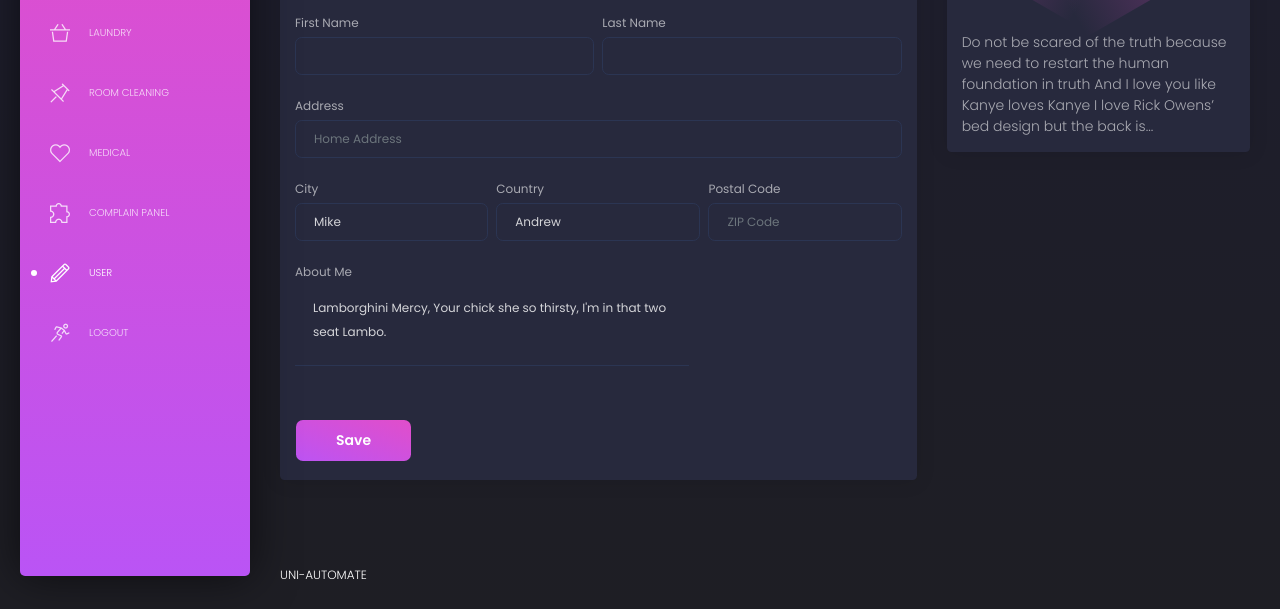
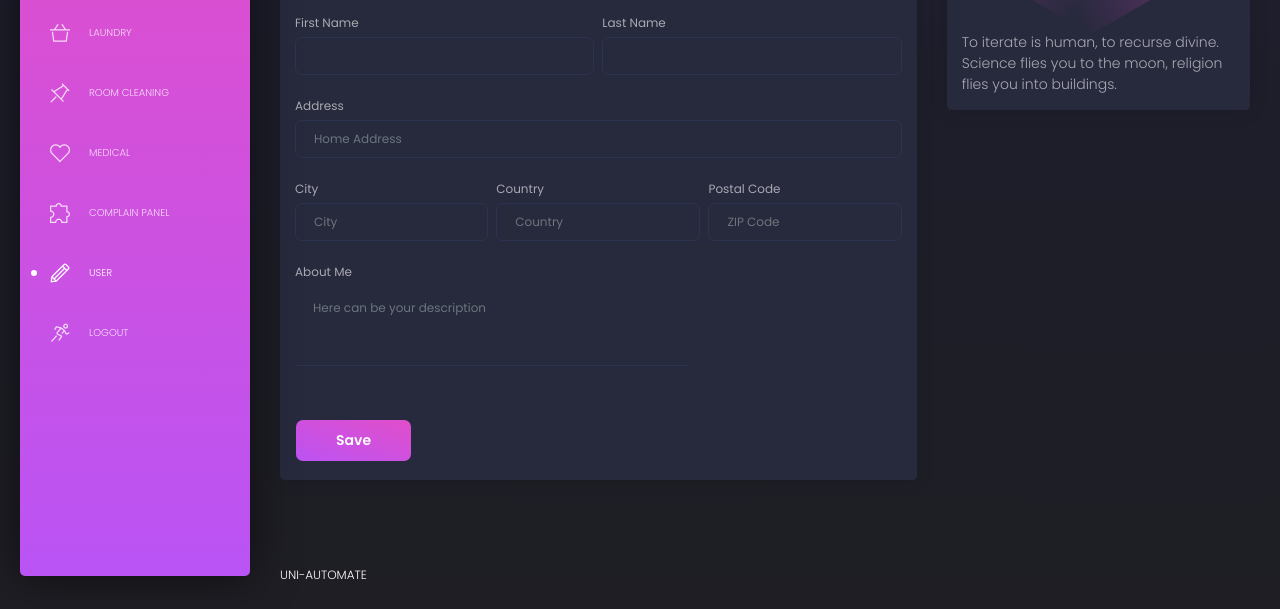
Before and after one commit to hari01584/project__UNIAutoMate__MakeAThon3077, a Django app: page /page-user.html in a window 1280 px wide. Shown: the part 214-823 px from the top of the page. Run offline with Django 3.2, Linux system fonts and the light colour scheme; the visitor is signed in with stand-in values (Sample User, id 1); some libraries are stand-ins or nearby versions.

Commit message:
Modifications to page-user.html

```diff
--- a/core/templates/page-user.html
+++ b/core/templates/page-user.html
@@ -61,13 +61,13 @@
             <div class="col-md-4 pr-md-1">
               <div class="form-group">
                 <label>City</label>
-                <input type="text" class="form-control" placeholder="City" value="Mike">
+                <input type="text" class="form-control" placeholder="City" value="">
               </div>
             </div>
             <div class="col-md-4 px-md-1">
               <div class="form-group">
                 <label>Country</label>
-                <input type="text" class="form-control" placeholder="Country" value="Andrew">
+                <input type="text" class="form-control" placeholder="Country" value="">
               </div>
             </div>
             <div class="col-md-4 pl-md-1">
@@ -81,7 +81,7 @@
             <div class="col-md-8">
               <div class="form-group">
                 <label>About Me</label>
-                <textarea rows="4" cols="80" class="form-control" placeholder="Here can be your description" value="Mike">Lamborghini Mercy, Your chick she so thirsty, I'm in that two seat Lambo.</textarea>
+                <textarea rows="4" cols="80" class="form-control" placeholder="Here can be your description" value="Mike"></textarea>
               </div>
             </div>
           </div>
@@ -113,7 +113,7 @@
           </div>
 
         <div class="card-description">
-          Do not be scared of the truth because we need to restart the human foundation in truth And I love you like Kanye loves Kanye I love Rick Owens’ bed design but the back is...
+          To iterate is human, to recurse divine. <br> Science flies you to the moon, religion flies you into buildings.
         </div>
       </div>
 
```
